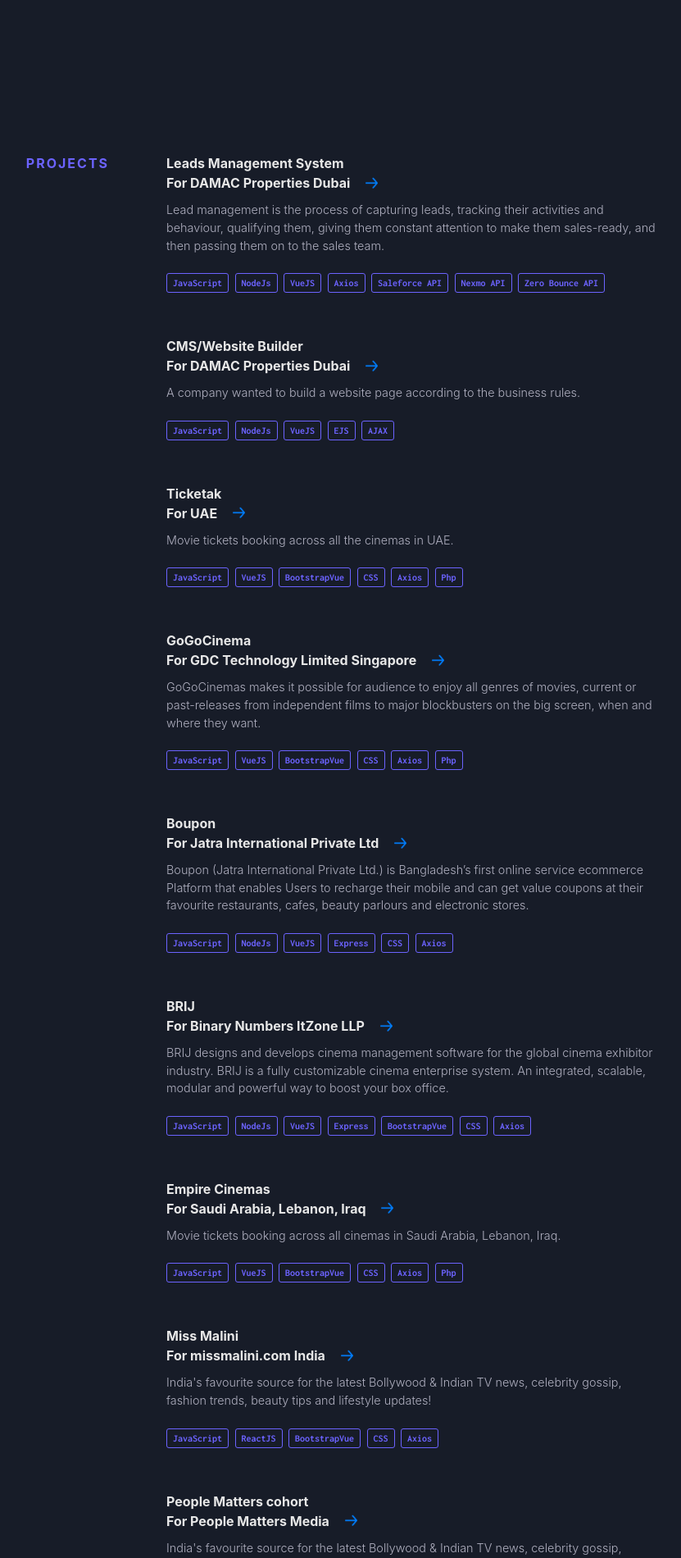
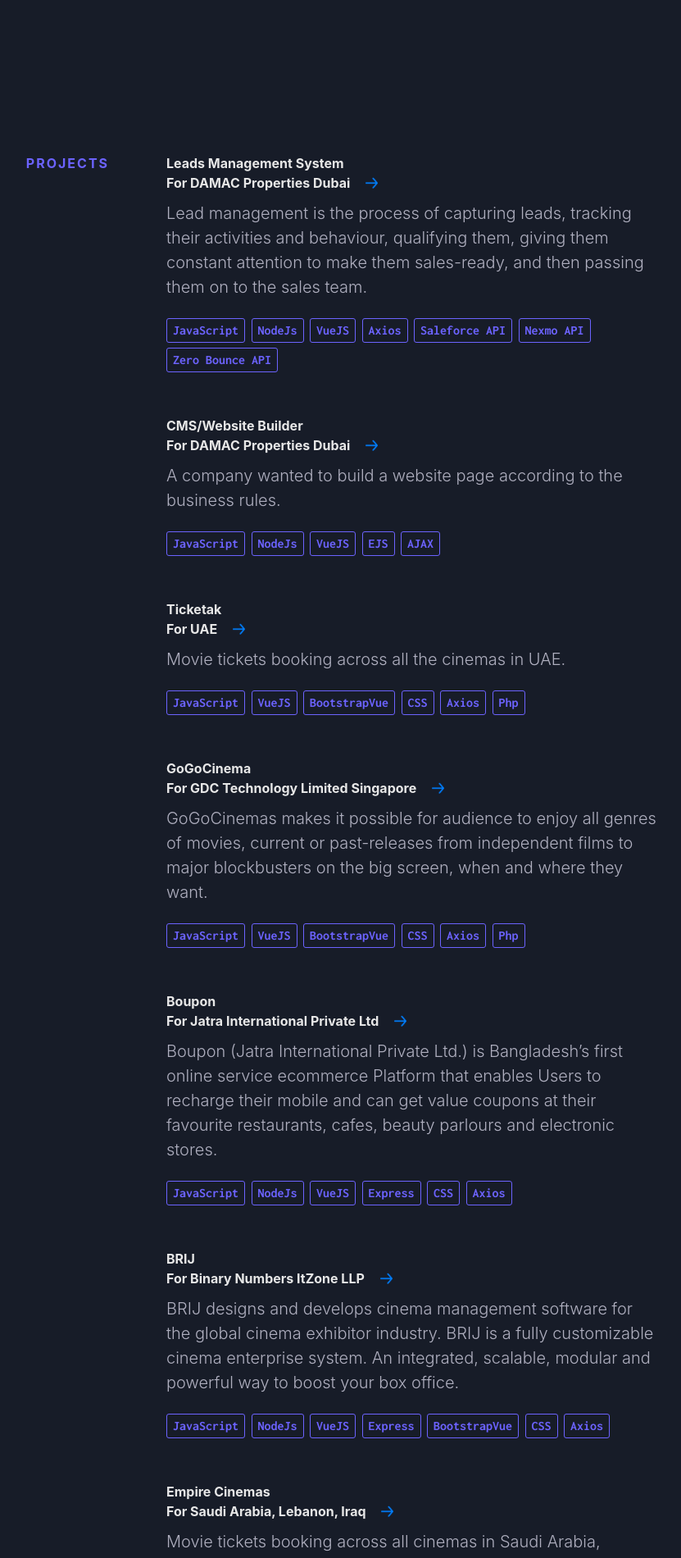
Before and after one commit to peerzadesaif/myportfolio-v1, a Jekyll site: the page built from index.html, in a window 1280 px wide. Shown: the part 2450-4350 px from the top of the page at 82% size, without its empty margins (247-1078 px from the left). Built offline with Jekyll 4.4.1, drawn with Linux system fonts in a browser that asks for light colours; nearby versions of some CDN libraries.

Commit message:
Changed font size for project text

```diff
--- a/_sass/partials/_other-projects.scss
+++ b/_sass/partials/_other-projects.scss
@@ -6,7 +6,8 @@
       margin-bottom: 10px;
     }
     p {
-      font-size: 0.9rem;
+      // font-size: 0.9rem;
+      font-size: 20px;
       margin-bottom: 20px;
     }
     &__used {
@@ -14,7 +15,8 @@
         display: inline-block;
         margin: 3px 3px 3px 0;
         font-family: 'Inconsolata', monospace;
-        font-size: 0.75rem;
+        // font-size: 0.75rem;
+        font-size: 16px;
         font-weight: 700;
         padding: 2px 7px;
         border-radius: 3px;
```
